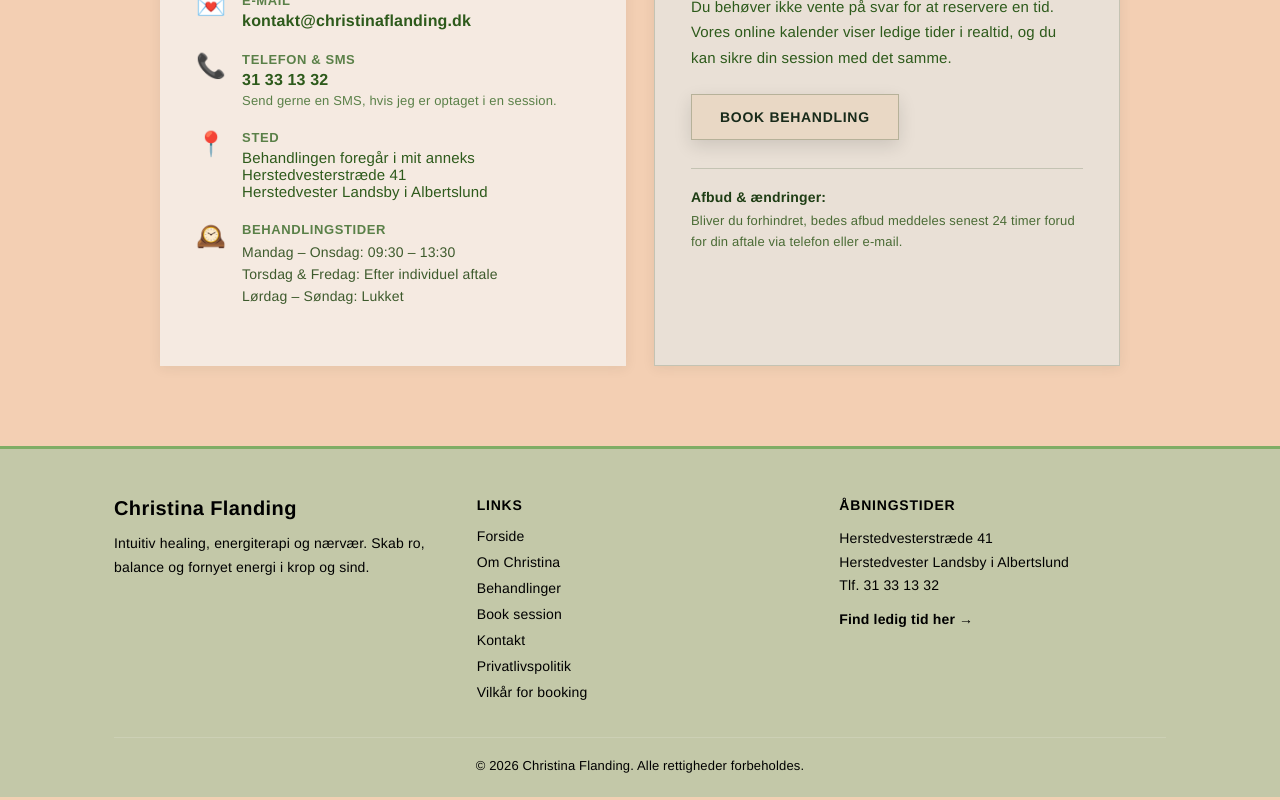
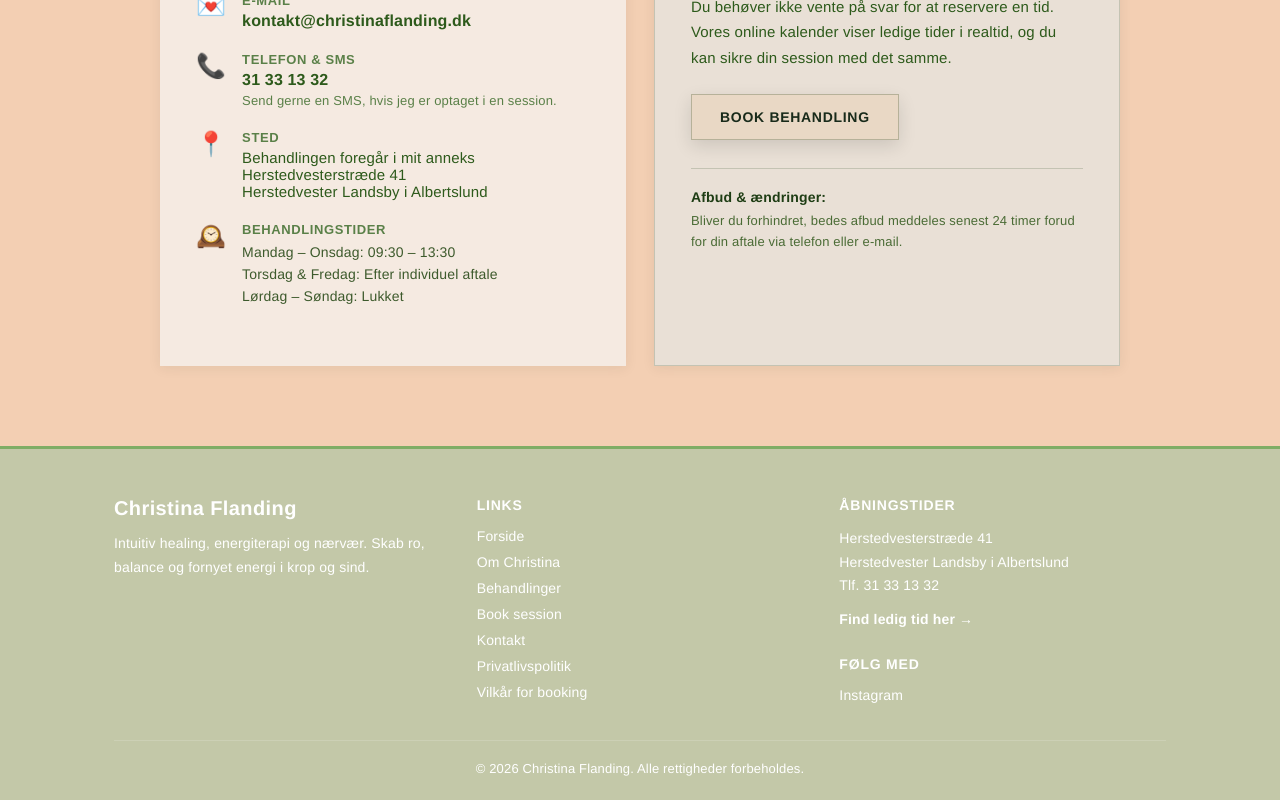
Before and after one commit to aaronalayo/christinaflanding, a React (Vite) app: page /kontakt in a window 1280 px wide. Shown: the part 362-1162 px from the top of the page. Built offline with nearby package versions, Linux system fonts and the light colour scheme.

Commit message:
Improve footer and contact links

```diff
--- a/src/components/Footer.tsx
+++ b/src/components/Footer.tsx
@@ -3,7 +3,7 @@ import type { Styles } from '../css';
 
 export default function Footer() {
   return (
-    <footer style={styles.footer}>
+    <footer className="site-footer" style={styles.footer}>
       <div className="site-footer-container" style={styles.container}>
         <div className="site-footer-grid" style={styles.grid}>
           {/* Col 1: Brand */}
@@ -18,13 +18,13 @@ export default function Footer() {
           <div className="site-footer-column" style={styles.col}>
             <div style={styles.colTitle}>Links</div>
             <ul style={styles.list}>
-              <li><Link to="/" style={styles.link}>Forside</Link></li>
-              <li><Link to="/om-mig" style={styles.link}>Om Christina</Link></li>
-              <li><Link to="/behandlinger" style={styles.link}>Behandlinger</Link></li>
-              <li><Link to="/booking" style={styles.link}>Book session</Link></li>
-              <li><Link to="/kontakt" style={styles.link}>Kontakt</Link></li>
-              <li><Link to="/privatlivspolitik" style={styles.link}>Privatlivspolitik</Link></li>
-              <li><Link to="/vilkaar" style={styles.link}>Vilkår for booking</Link></li>
+              <li><Link to="/" className="site-footer-link" style={styles.link}>Forside</Link></li>
+              <li><Link to="/om-mig" className="site-footer-link" style={styles.link}>Om Christina</Link></li>
+              <li><Link to="/behandlinger" className="site-footer-link" style={styles.link}>Behandlinger</Link></li>
+              <li><Link to="/booking" className="site-footer-link" style={styles.link}>Book session</Link></li>
+              <li><Link to="/kontakt" className="site-footer-link" style={styles.link}>Kontakt</Link></li>
+              <li><Link to="/privatlivspolitik" className="site-footer-link" style={styles.link}>Privatlivspolitik</Link></li>
+              <li><Link to="/vilkaar" className="site-footer-link" style={styles.link}>Vilkår for booking</Link></li>
             </ul>
           </div>
 
@@ -34,12 +34,24 @@ export default function Footer() {
             <p style={{ ...styles.text, marginTop: '12px' }}>
               Herstedvesterstræde 41<br />
               Herstedvester Landsby i Albertslund<br />
-              Tlf. 31 33 13 32
+              Tlf. <a href="tel:+4531331332" className="site-footer-link" style={styles.link}>31 33 13 32</a>
             </p>
             <div style={{ marginTop: '12px' }}>
-              <Link to="/booking" style={styles.ctaLink}>
+              <Link to="/booking" className="site-footer-link" style={styles.ctaLink}>
                 Find ledig tid her →
               </Link>
+            </div>
+            <div style={{ marginTop: '28px' }}>
+              <div style={styles.colTitle}>Følg med</div>
+              <a
+                href="https://www.instagram.com/christina_kongsmark_flanding_/"
+                className="site-footer-link"
+                style={styles.link}
+                target="_blank"
+                rel="noreferrer"
+              >
+                Instagram
+              </a>
             </div>
           </div>
         </div>
--- a/src/components/Navbar.tsx
+++ b/src/components/Navbar.tsx
@@ -47,6 +47,7 @@ export default function Navbar() {
           onClick={() => setMobileMenuOpen(!mobileMenuOpen)}
           className="site-menu-toggle"
           style={mobileMenuOpen ? { ...styles.mobileMenuToggle, backgroundColor: 'transparent', boxShadow: 'none' } : { ...styles.mobileMenuToggle, backgroundColor: 'transparent', boxShadow: 'none' }}
+          aria-label="Toggle navigation menu"
           aria-expanded={mobileMenuOpen}
           aria-controls="site-mobile-nav"
         >
--- a/src/index.css
+++ b/src/index.css
@@ -114,6 +114,30 @@ a[href]:not(.nav-link):hover {
 .site-feature-card:focus-visible {
   outline: 2px solid #1e3d14;
   outline-offset: 4px;
+}
+
+.site-footer-link:hover,
+.site-footer-link:focus-visible {
+  color: #7FAD65 !important;
+  transform: none !important;
+  box-shadow: none !important;
+}
+
+.site-footer,
+.site-footer * {
+  color: #FFFFFF !important;
+}
+
+.site-footer .site-footer-link:hover,
+.site-footer .site-footer-link:focus-visible {
+  color: #7FAD65 !important;
+}
+
+.site-contact-info-link:hover,
+.site-contact-info-link:focus-visible {
+  color: #7FAD65 !important;
+  transform: none !important;
+  box-shadow: none !important;
 }
 
 @keyframes heroFadeUp {
--- a/src/pages/Contact.tsx
+++ b/src/pages/Contact.tsx
@@ -21,7 +21,7 @@ export default function Contact() {
               <span style={styles.infoIcon}>💌</span>
               <div>
                 <strong style={styles.infoLabel}>E-mail</strong>
-                <a href="mailto:kontakt@christinaflanding.dk" style={styles.infoLink}>
+                <a href="mailto:kontakt@christinaflanding.dk" className="site-contact-info-link" style={styles.infoLink}>
                   kontakt@christinaflanding.dk
                 </a>
               </div>
@@ -31,7 +31,7 @@ export default function Contact() {
               <span style={styles.infoIcon}>📞</span>
               <div>
                 <strong style={styles.infoLabel}>Telefon & SMS</strong>
-                <a href="tel:+4531331332" style={styles.infoLink}>
+                <a href="tel:+4531331332" className="site-contact-info-link" style={styles.infoLink}>
                   31 33 13 32
                 </a>
                 <p style={{ margin: '4px 0 0', fontSize: '13px', color: '#5A8048' }}>
```
